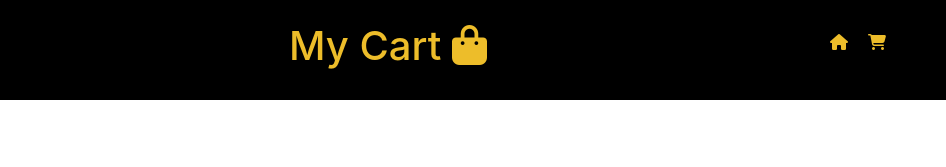
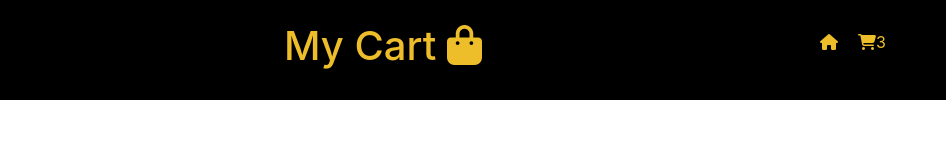
Before and after one commit to darkspyder57/TechKart, a plain HTML site: page cart.html in a window 1280 px wide. Shown: the top 167 px of the page, 334-1280 px from the left. Drawn offline with nearby package versions, Linux system fonts and the light colour scheme.

Commit message:
Added cart count to the cart icon

```diff
--- a/cart.html
+++ b/cart.html
@@ -19,7 +19,7 @@
 
             <ul>
                 <li><a href="index.html"><i class="fa-solid fa-house"></i></a></li>
-                <li><a href="cart.html"><i class="fa-solid fa-cart-shopping"></i></a></li>
+                <li><a href="cart.html"><i class="fa-solid fa-cart-shopping"></i><span class="cart-count">3</span></a></li>
             </ul>
 
 
```
